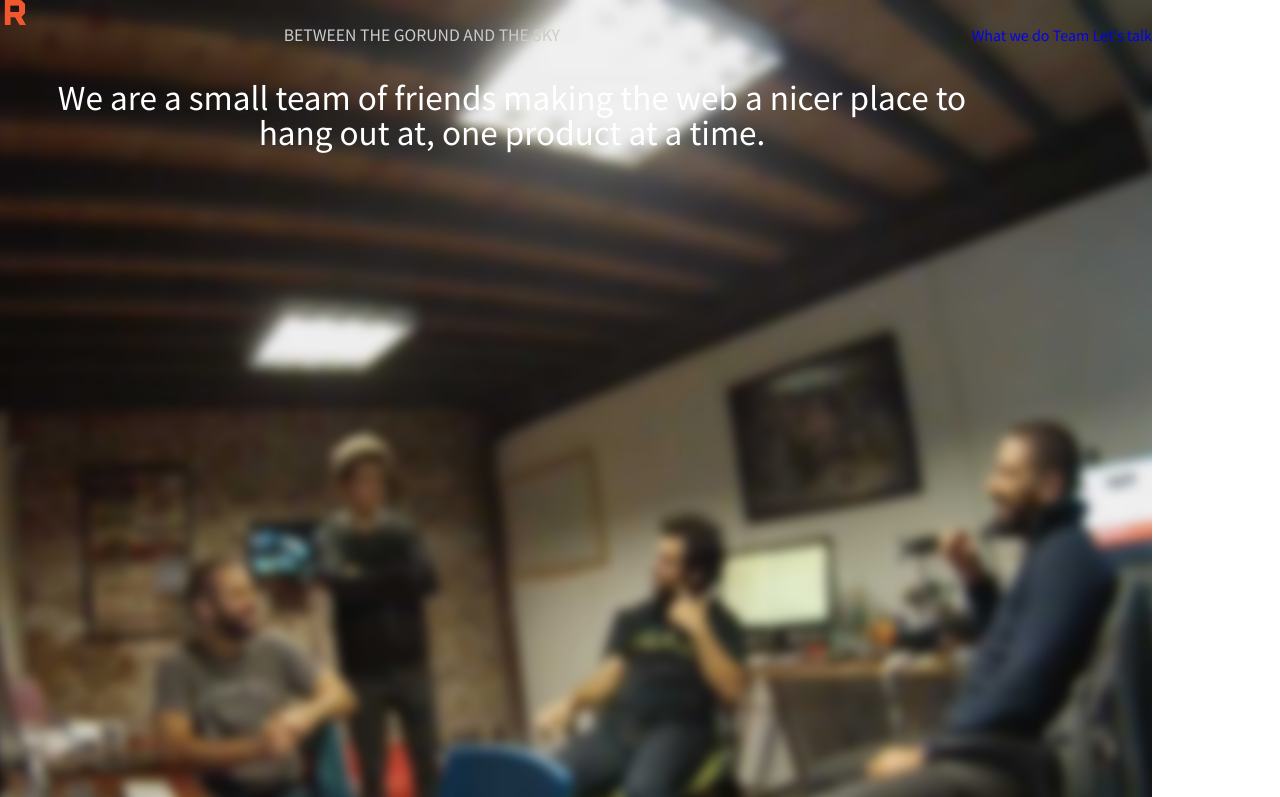
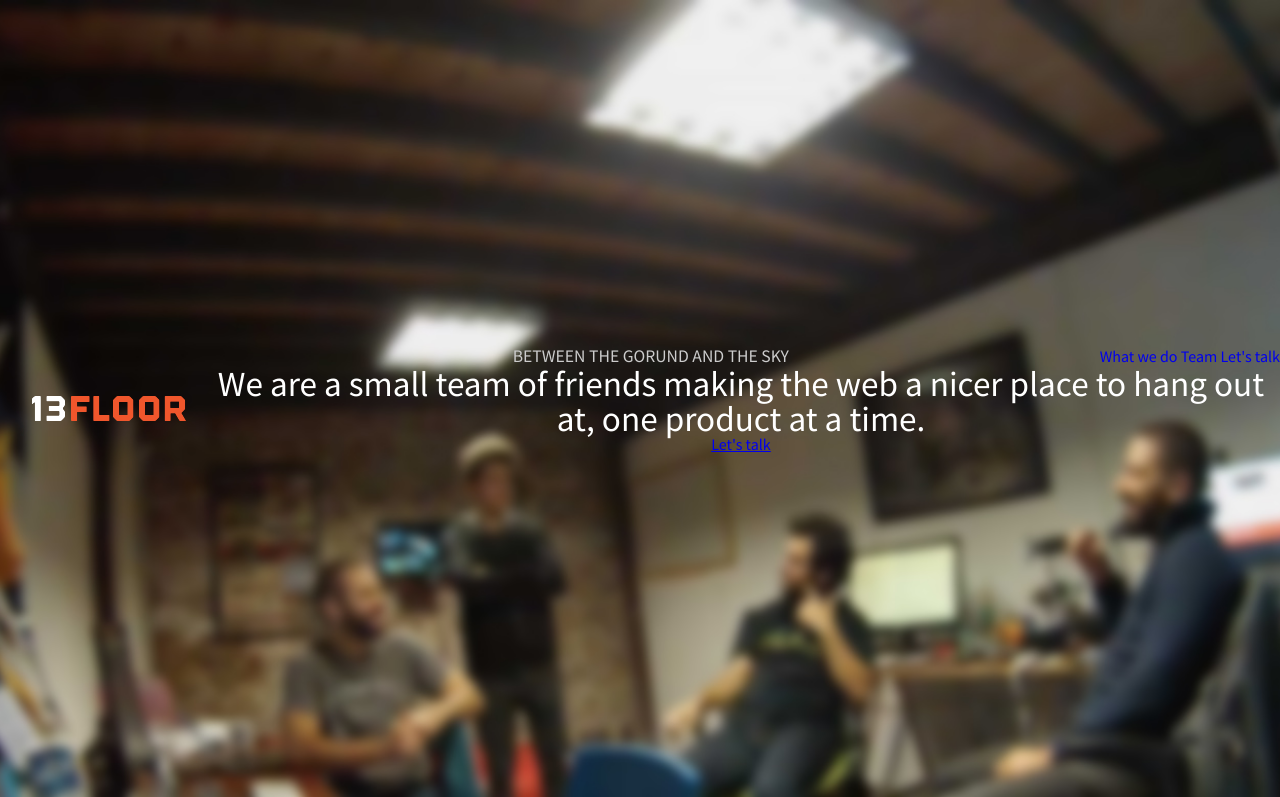
Before and after one commit to antonellaclavero/13floor, a plain HTML site: page index.html in a window 1280 px wide. Shown: the top 797 px of the page. Drawn offline with Linux system fonts and the light colour scheme.

Commit message:
Agrego div que envuelve al header y camboio estilos para la imagen full screen en header

```diff
--- a/css/main.css
+++ b/css/main.css
@@ -5,22 +5,26 @@ html,body,div,span,applet,object,iframe,h1,h2,h3,h4,h5,h6,p,blockquote,pre,a,abb
 body {
 	font-family: 'Source Sans Pro', sans-serif
 }
-/*layout*/
-header {
-	opacity: .99;
-	background: #1b1f23;
-	display: table;
-	width: 100vw;
-	height: 100vh;
-	overflow: hidden;
-	margin-left: -10vw;
+
+/*full screen cover background*/
+.intro-holder {
+  background: transparent url("../images/background.jpg") center top no-repeat;
+  background-size: cover;
+  width: 100vw;
+  height: 100vh;
+  display: table;
+  overflow: hidden;
 }
-/*background img*/
-header {
-	background: url("../images/background.jpg");
-	background-size: cover;
-	background-position: center center;
+.intro {
+  display: table-cell;
+  text-align: center;
+  vertical-align: middle;
 }
+header img {
+	float: left;
+	margin: 3em 1em 1em 2em;
+}
+
 /*nav*/
 nav ul {
 	text-align: right;
@@ -36,15 +40,10 @@ header h1 {
 	font-size: 1.1em;
 	color: #ccc;
 	text-transform: uppercase;
-	margin-bottom: 2em;
+	/*margin-bottom: 2em;*/
 }
 header p {
 	font-size: 2.2em;
 	color: #ffffff;
-	margin: 1em 5em 0em
+	/*margin: 1em 5em 0em*/
 }
-
-header h1,
-p {
-	text-align: center;
-}
--- a/index.html
+++ b/index.html
@@ -14,8 +14,8 @@
         <!--[if lt IE 7]>
             <p class="browsehappy">You are using an <strong>outdated</strong> browser. Please <a href="http://browsehappy.com/">upgrade your browser</a> to improve your experience.</p>
         <![endif]-->
-
-        <header>
+        <div class="intro-holder">
+            <header class= "intro">
                 <img src="images/logo13floor.png" alt="Logo 13Floor.org">
                 <nav>
                     <ul>
@@ -36,6 +36,7 @@
                 </p>
                 <a href="#contact-e-mail">Let's talk</a>
             </header>
+        </div>
 
         <section id="about">
             <h1>What we do</h1>
```
Lines whose indentation alone changed are shown as unchanged.
